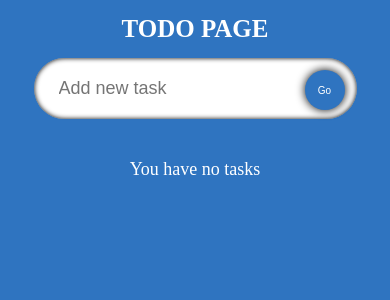
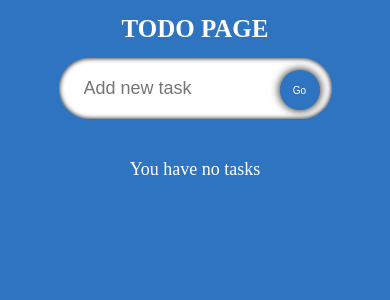
Before and after one commit to julioqui/todo-vue, a Nuxt app: page / in a window 390 px wide. Shown: the top 300 px of the page. Built offline with nearby package versions, Linux system fonts and the light colour scheme; a web font is replaced by a local one.

Commit message:
fix: prevent sidebar from disrupting width

```diff
--- a/assets/styles/global.css
+++ b/assets/styles/global.css
@@ -1,7 +1,15 @@
 @import url('https://fonts.googleapis.com/css2?family=Neucha&display=swap');
+
+* {
+    box-sizing: border-box;
+  }
 
 body {
     margin: 0;
     font-family: 'Neucha', cursive;
     background-color: #2f74c0;
 }
+
+html, body, #__nuxt, #__layout {
+    height: 100%;
+}
--- a/pages/index.vue
+++ b/pages/index.vue
@@ -63,11 +63,11 @@
 @import url('https://fonts.googleapis.com/css2?family=Neucha&display=swap');
 
 .main {
-    width: 100vw;
-    height: 100vh;
+    width: 100%;
     display: flex;
     flex-direction: column;
     align-items: center;
+    padding-bottom: 30px;
 }
 
 .heading {
@@ -208,7 +208,6 @@
         width: 45px;
         height: 45px;
         font-size: 12px;
-        right: -25px;
     }
 
     .todos {
```
